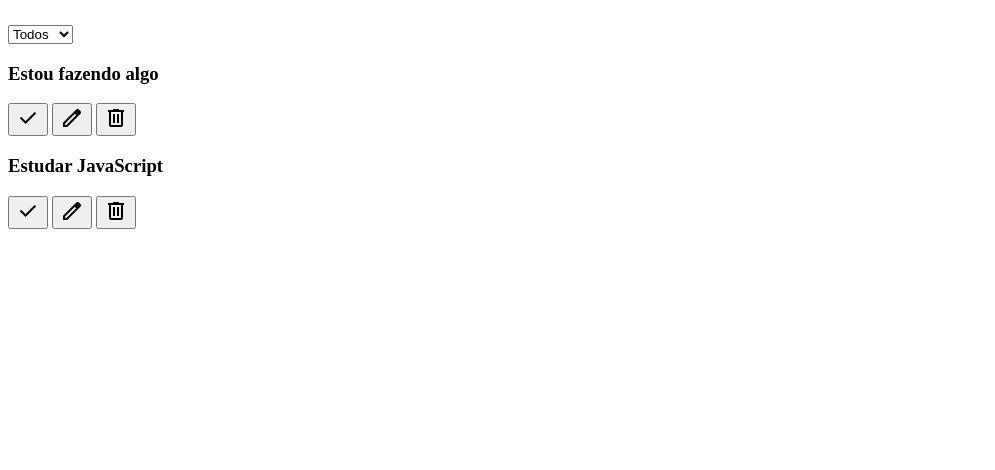
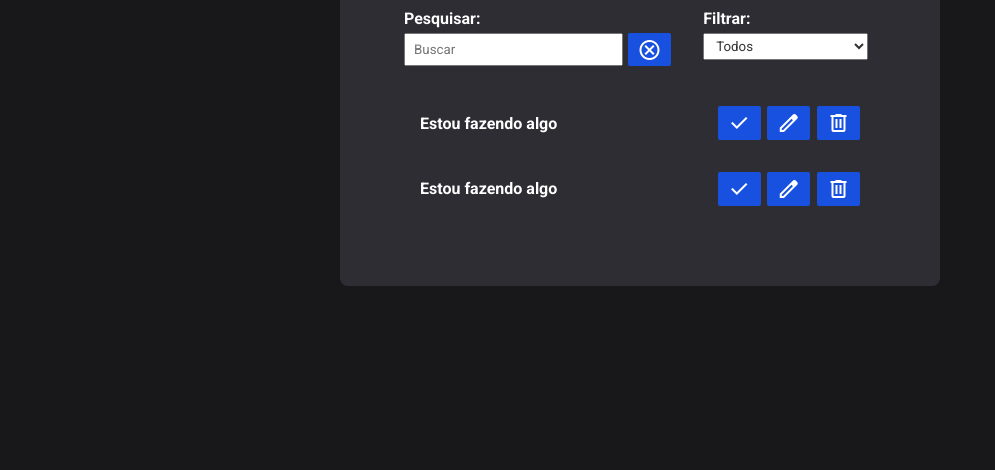
Before and after one commit to brenodsm/To-do-List-avan-ado, a plain HTML site: page index.html in a window 1280 px wide. Shown: the part 330-800 px from the top of the page, without its empty margins (0-995 px from the left). Drawn offline with nearby package versions, Linux system fonts and the light colour scheme.

Commit message:
feat: alterações feitas no css e no html

```diff
--- a/assets/styles/style.css
+++ b/assets/styles/style.css
@@ -0,0 +1,159 @@
+@import url("https://fonts.googleapis.com/css2?family=Inter:ital,opsz,wght@0,14..32,100..900;1,14..32,100..900&family=Lora:ital,wght@0,400..700;1,400..700&family=Noto+Sans:ital,wght@0,100..900;1,100..900&family=Passion+One:wght@400;700;900&family=Poppins:ital,wght@0,100;0,200;0,300;0,400;0,500;0,600;0,700;0,800;0,900;1,100;1,200;1,300;1,400;1,500;1,600;1,700;1,800;1,900&family=Roboto:ital,wght@0,100;0,300;0,400;0,500;0,700;0,900;1,100;1,300;1,400;1,500;1,700;1,900&family=Sriracha&display=swap");
+
+* {
+  padding: 0;
+  margin: 0;
+
+  box-sizing: border-box;
+  font-family: "Roboto", sans-serif;
+}
+
+:root {
+  --background: var(--#F1E1C1);
+}
+
+body {
+  width: 100vw;
+  height: 97vh;
+  background-color: #18181b;
+  display: flex;
+  justify-content: center;
+  align-items: center;
+}
+
+h1,
+h2,
+h3,
+h4,
+p {
+  color: white;
+}
+
+main {
+  width: 600px;
+  padding: 3rem;
+  border-radius: 8px;
+  background-color: #2d2d33;
+}
+
+main header {
+  text-align: center;
+  padding: 0 1rem 1rem;
+}
+
+#todo-form,
+#edit-form,
+#toolbar,
+#todo-list {
+  padding: 0 1rem 1rem;
+}
+
+#todo-form p,
+#edit-form p {
+  margin-bottom: 0.5rem;
+  font-weight: bold;
+}
+
+.form-control {
+  display: flex;
+}
+
+.form-control input {
+  margin-right: 0.3rem;
+}
+
+#edit-form > button#cancel-edit-btn {
+  margin-top: 1rem;
+  font-size: medium;
+}
+
+#toolbar {
+  display: flex;
+  margin-bottom: 0.5rem;
+}
+
+#search {
+  padding-right: 1rem;
+  margin-right: 1rem;
+  width: 60%;
+  display: flex;
+  flex-direction: column;
+}
+
+#search form {
+  display: flex;
+}
+
+#search h4,
+#filter h4 {
+  margin-bottom: 0.3rem;
+}
+
+#search form input {
+  width: 100%;
+  margin-right: 0.3rem;
+}
+
+#filter {
+  width: 35%;
+  display: flex;
+  flex-direction: column;
+}
+
+.todo {
+  padding: 1rem;
+  display: flex;
+  justify-content: space-between;
+  align-items: center;
+  transition: 0.3s;
+}
+
+.todo h3 {
+  font-size: 1rem;
+}
+
+.buttons-todo {
+  display: flex;
+  gap: 0.4rem;
+}
+
+button {
+  background-color: #1851df;
+  border: none;
+  cursor: pointer;
+  display: flex;
+  justify-content: center;
+  align-items: center;
+  transition: 0.4s;
+  border-radius: 2px;
+  padding: 0.3rem 0.6rem;
+  color: white;
+}
+
+button:hover {
+  background-color: #1e5aff;
+  box-shadow: 0 4px 8px rgba(0, 0, 0, 0.1);
+}
+
+button > span {
+  color: white;
+  transition: 0.4s;
+  pointer-events: none;
+}
+
+input,
+select {
+  padding: 0.25rem 0.5rem;
+}
+
+select {
+  color: #333;
+}
+
+select > option {
+  color: #333;
+}
+
+.hide {
+  display: none;
+}
--- a/index.html
+++ b/index.html
@@ -29,7 +29,7 @@
           </button>
         </div>
       </form>
-      <form id="edit-form">
+      <form id="edit-form" class="hide">
         <div class="form-control">
           <input type="text" id="edit-input" />
           <button type="submit">
@@ -59,7 +59,10 @@
       </div>
       <div id="todo-list">
         <div class="todo">
+          <div class="title-todo">
             <h3>Estou fazendo algo</h3>
+          </div>
+          <div class="buttons-todo">
             <button class="task-complete-btn">
               <span class="material-symbols-outlined"> check </span>
             </button>
@@ -70,17 +73,22 @@
               <span class="material-symbols-outlined"> delete </span>
             </button>
           </div>
+        </div>
         <div class="todo">
-          <h3>Estudar JavaScript</h3>
-          <button class="finish-todo">
+          <div class="title-todo">
+            <h3>Estou fazendo algo</h3>
+          </div>
+          <div class="buttons-todo">
+            <button class="task-complete-btn">
               <span class="material-symbols-outlined"> check </span>
             </button>
-          <button class="edit-todo">
+            <button class="task-edit-btn">
               <span class="material-symbols-outlined"> edit </span>
             </button>
-          <button class="remove-todo">
+            <button class="task-delete-btn">
               <span class="material-symbols-outlined"> delete </span>
             </button>
+          </div>
         </div>
       </div>
     </main>
```
Lines whose indentation alone changed are shown as unchanged.
